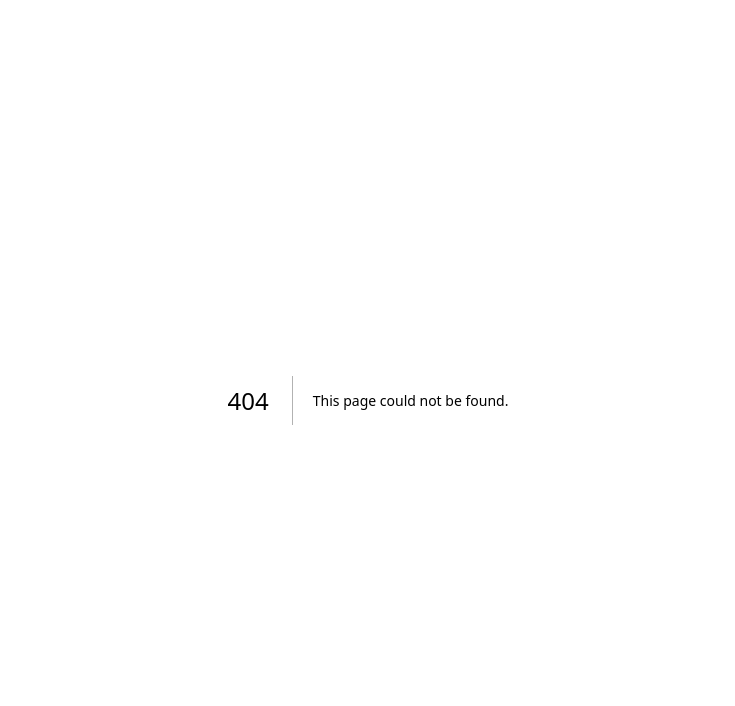
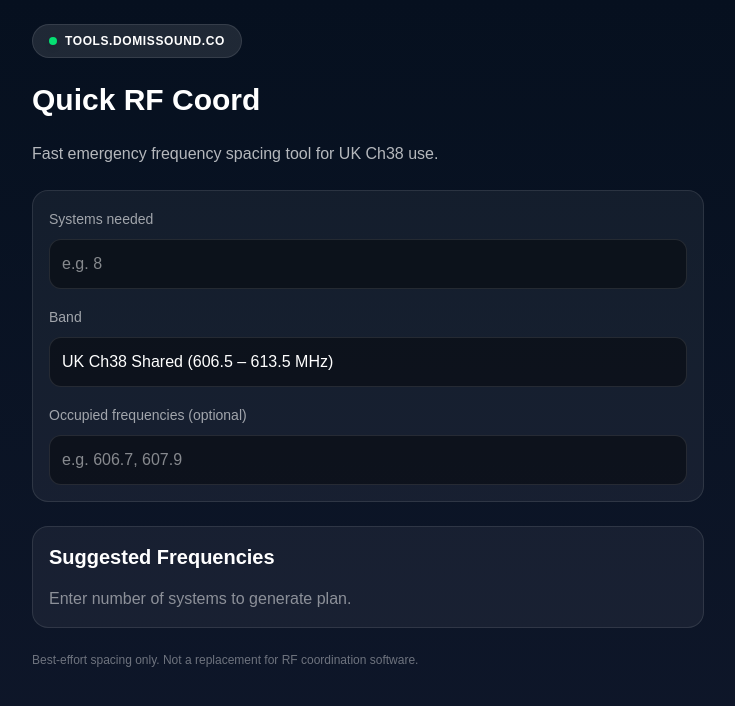
Before and after one commit to domissoundco/domissound-tools, a Next.js app: page /tools/quick-rf-coord in a window 1280 px wide. Before the commit this address had no page. Shown: the top 706 px of the page, without its empty margins (272-1007 px from the left). Built offline with nearby package versions, Linux system fonts and the light colour scheme.

Commit message:
Quick RF Coord

```diff
--- /dev/null
+++ b/app/tools/quick-rf-coord/page.tsx
@@ -0,0 +1,165 @@
+"use client";
+
+import { useState, useMemo } from "react";
+
+const BAND_PRESETS = {
+  ch38: {
+    name: "UK Ch38 Shared (606.5 – 613.5 MHz)",
+    min: 606.5,
+    max: 613.5,
+  },
+};
+
+const DEFAULT_SPACING = 0.4; // MHz
+
+function round(freq: number) {
+  return Math.round(freq * 1000) / 1000;
+}
+
+export default function Page() {
+  const [systems, setSystems] = useState("");
+  const [occupied, setOccupied] = useState("");
+  const [band] = useState(BAND_PRESETS.ch38);
+
+  const result = useMemo(() => {
+    const count = Number(systems);
+    if (!count || count <= 0) return null;
+
+    const occupiedList = occupied
+      .split(",")
+      .map((f) => parseFloat(f.trim()))
+      .filter((f) => !isNaN(f));
+
+    const freqs: number[] = [];
+
+    let current = band.min + 0.2; // slight offset from edge
+
+    while (current <= band.max) {
+      const tooClose = occupiedList.some(
+        (occ) => Math.abs(occ - current) < DEFAULT_SPACING
+      );
+
+      const tooCloseExisting = freqs.some(
+        (f) => Math.abs(f - current) < DEFAULT_SPACING
+      );
+
+      if (!tooClose && !tooCloseExisting) {
+        freqs.push(round(current));
+      }
+
+      current += DEFAULT_SPACING;
+    }
+
+    const suggested = freqs.slice(0, count);
+
+    return {
+      suggested,
+      maxPossible: freqs.length,
+      requested: count,
+    };
+  }, [systems, occupied, band]);
+
+  return (
+    <div className="min-h-screen bg-gradient-to-b from-[#06101f] to-[#0f172a] text-white p-6">
+      <div className="max-w-2xl mx-auto space-y-6">
+
+        {/* Header */}
+        <a
+          href="/"
+          className="inline-flex items-center gap-2 px-4 py-2 rounded-full bg-white/10 border border-white/10 text-xs font-bold tracking-wider"
+        >
+          <span className="w-2 h-2 rounded-full bg-green-400 shadow-md" />
+          TOOLS.DOMISSOUND.CO
+        </a>
+
+        <h1 className="text-3xl font-semibold">
+          Quick RF Coord
+        </h1>
+
+        <p className="text-white/70">
+          Fast emergency frequency spacing tool for UK Ch38 use.
+        </p>
+
+        {/* Inputs */}
+        <div className="bg-white/5 border border-white/10 rounded-2xl p-4 space-y-4">
+
+          <div>
+            <label className="text-sm text-white/60">
+              Systems needed
+            </label>
+            <input
+              type="number"
+              value={systems}
+              onChange={(e) => setSystems(e.target.value)}
+              placeholder="e.g. 8"
+              className="w-full mt-2 p-3 rounded-xl bg-black/40 border border-white/10"
+            />
+          </div>
+
+          <div>
+            <label className="text-sm text-white/60">
+              Band
+            </label>
+            <div className="mt-2 p-3 rounded-xl bg-black/40 border border-white/10">
+              {band.name}
+            </div>
+          </div>
+
+          <div>
+            <label className="text-sm text-white/60">
+              Occupied frequencies (optional)
+            </label>
+            <input
+              type="text"
+              value={occupied}
+              onChange={(e) => setOccupied(e.target.value)}
+              placeholder="e.g. 606.7, 607.9"
+              className="w-full mt-2 p-3 rounded-xl bg-black/40 border border-white/10"
+            />
+          </div>
+        </div>
+
+        {/* Output */}
+        <div className="bg-white/5 border border-white/10 rounded-2xl p-4 space-y-4">
+
+          <h2 className="text-xl font-semibold">
+            Suggested Frequencies
+          </h2>
+
+          {!result && (
+            <p className="text-white/50">
+              Enter number of systems to generate plan.
+            </p>
+          )}
+
+          {result && (
+            <>
+              <div className="space-y-2">
+                {result.suggested.map((f, i) => (
+                  <div
+                    key={i}
+                    className="flex justify-between px-3 py-2 bg-black/30 rounded-lg"
+                  >
+                    <span>CH{i + 1}</span>
+                    <span>{f.toFixed(3)} MHz</span>
+                  </div>
+                ))}
+              </div>
+
+              {result.requested > result.maxPossible && (
+                <div className="text-yellow-400 text-sm">
+                  ⚠️ Not enough clean spectrum. Max possible ≈ {result.maxPossible}
+                </div>
+              )}
+            </>
+          )}
+        </div>
+
+        <p className="text-xs text-white/40">
+          Best-effort spacing only. Not a replacement for RF coordination software.
+        </p>
+
+      </div>
+    </div>
+  );
+}
--- a/app/tools/speaker-delay-calc/page.tsx
+++ b/app/tools/speaker-delay-calc/page.tsx
@@ -434,12 +434,9 @@ export function SpeakerDelayCalc() {
           </a>
 
           <div className="min-w-0">
-            <h1 className="text-5xl font-semibold tracking-tight text-zinc-50 sm:text-6xl md:text-7xl">
+            <h1 className="text-3xl font-semibold tracking-tight text-zinc-50 sm:text-4xl">
               Speaker Delay Calc
             </h1>
-            <p className="mt-3 max-w-2xl text-base leading-7 text-zinc-400 sm:text-lg">
-              Fast field calc for aligning mains, subs, fills, delays and more.
-            </p>
           </div>
         </div>
 
@@ -449,7 +446,7 @@ export function SpeakerDelayCalc() {
           onChange={setMode}
           options={[
             { label: "Align", value: "align" },
-            { label: "Dist → Delay", value: "distanceToDelay" },
+            { label: "Distance → Delay", value: "distanceToDelay" },
             { label: "Delay → Dist", value: "delayToDistance" },
           ]}
         />
```
